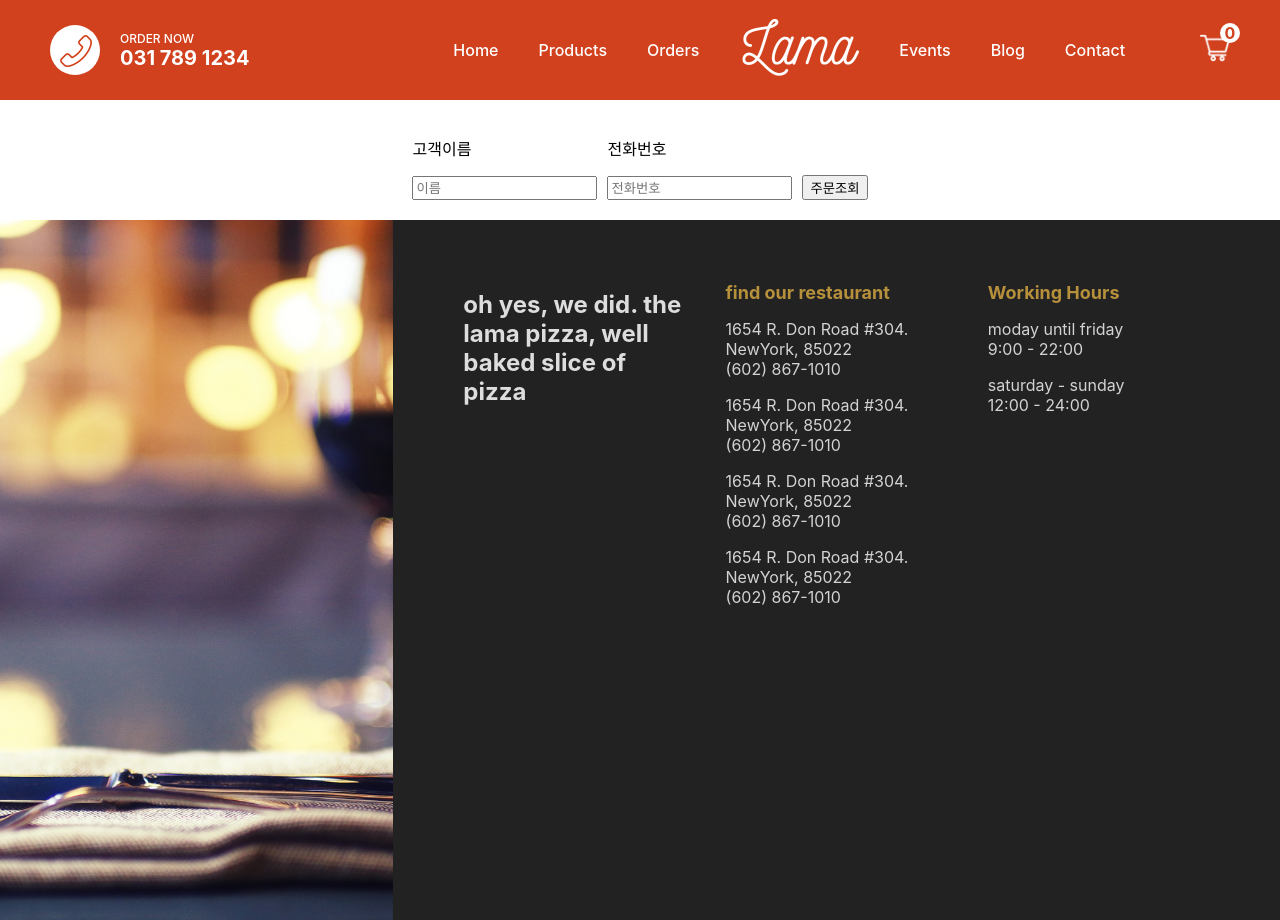
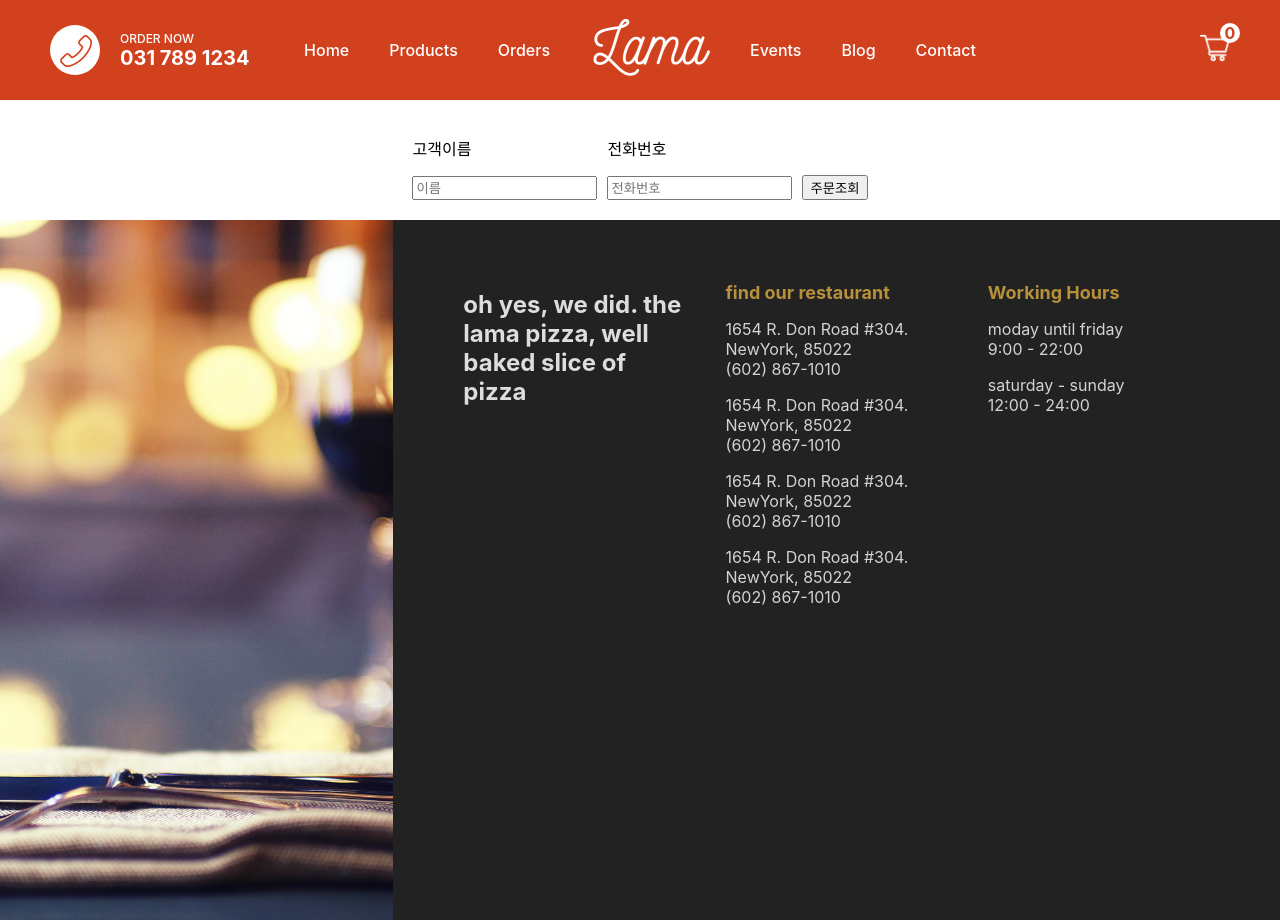
Before and after one commit to kyk1211/next-pizza, a Next.js app: page /orders/search in a window 1280 px wide. Built offline with nearby package versions, Linux system fonts and the light colour scheme.

Commit message:
order api modify

```diff
--- a/components/Navbar.tsx
+++ b/components/Navbar.tsx
@@ -69,9 +69,9 @@ export default function Navbar() {
             <li className={styles.listItem}>Contact</li>
           </ul>
         </div>
-        <Link href={`/cart`} passHref>
-          <a>
-            <div className={styles.item}>
+        <div className={styles.item}>
+          <Link href={`/cart`} passHref>
+            <a>
               <div className={styles.cart}>
                 <Image
                   src="/img/cart.png"
@@ -82,9 +82,9 @@ export default function Navbar() {
                 />
                 <div className={styles.counter}>{quan}</div>
               </div>
-            </div>
-          </a>
-        </Link>
+            </a>
+          </Link>
+        </div>
       </div>
       <div className={styles.smallContainer}>
         <div className={styles.smallHead}>
--- a/components/SearchInput.tsx
+++ b/components/SearchInput.tsx
@@ -11,7 +11,7 @@ export default function SearchInput({ value, setValue, placeholder }: Props) {
   return (
     <input
       className={styles.searchbar}
-      type="text"
+      type="search"
       value={value}
       placeholder={placeholder ? placeholder : '검색'}
       onChange={(e) => setValue(e.target.value)}
--- a/pages/admin/index.tsx
+++ b/pages/admin/index.tsx
@@ -4,7 +4,7 @@ import { GetServerSideProps, InferGetServerSidePropsType } from 'next';
 import Image from 'next/image';
 import Link from 'next/link';
 import { useRouter } from 'next/router';
-import { useState } from 'react';
+import { useEffect, useState } from 'react';
 
 export default function Admin({
   products,
@@ -123,7 +123,7 @@ export default function Admin({
             </tr>
           </thead>
           {orderList.map((order) => (
-            <tbody key={order.orderId}>
+            <tbody key={order._id}>
               <tr className={styles.trTitle}>
                 <td
                   onClick={() => router.replace(`/orders/${order.orderId}`)}
--- a/pages/api/orders/[id].ts
+++ b/pages/api/orders/[id].ts
@@ -12,10 +12,10 @@ async function handler(req: NextApiRequest, res: NextApiResponse) {
 
   if (method === 'PUT') {
     try {
-      await Order.findOneAndUpdate({ orderId: id }, req.body, {
+      const order = await Order.findOneAndUpdate({ orderId: id }, req.body, {
         new: true,
       });
-      res.status(200).json('Update Success');
+      res.status(200).json(order);
     } catch (err) {
       res.status(500).json(err);
     }
--- a/styles/Navbar.module.css
+++ b/styles/Navbar.module.css
@@ -17,7 +17,7 @@
 }
 
 .item:nth-child(2) {
-  flex: 2;
+  flex: 1;
 }
 
 .item:nth-child(3) {
```
